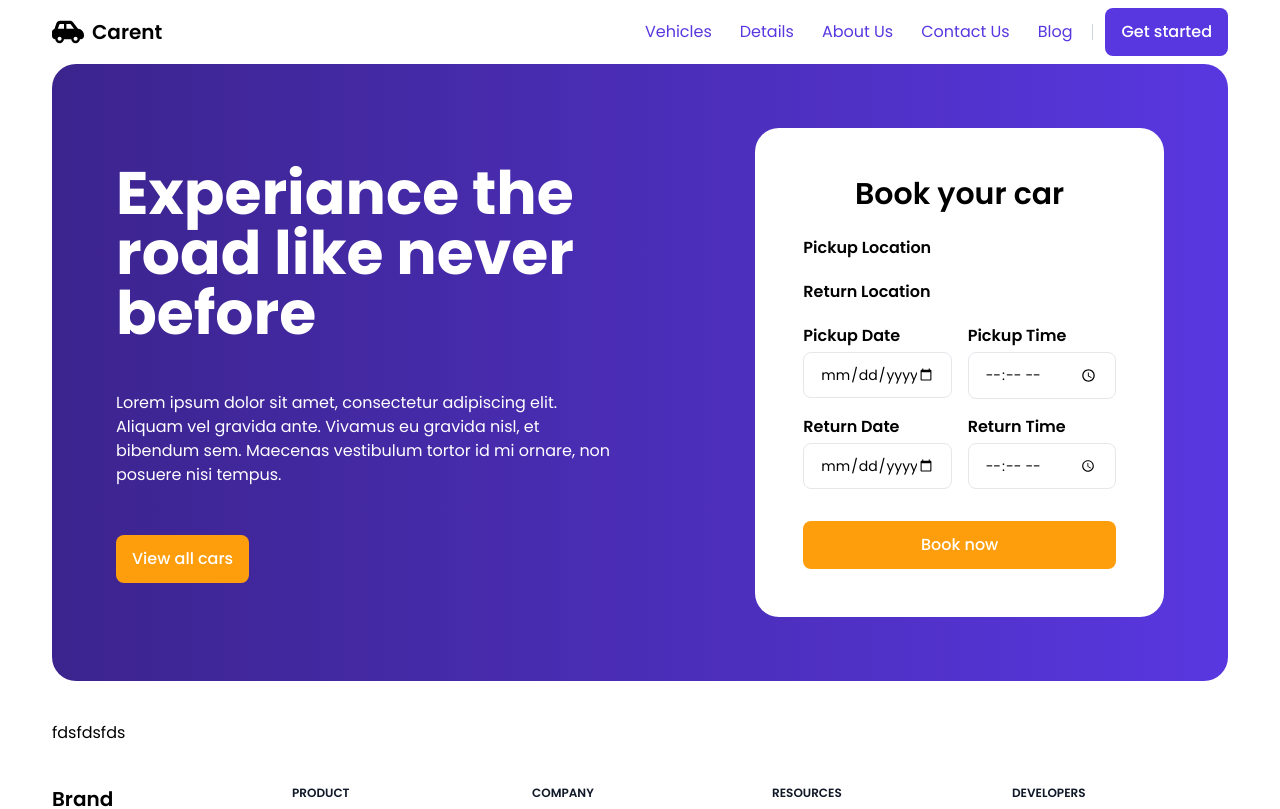
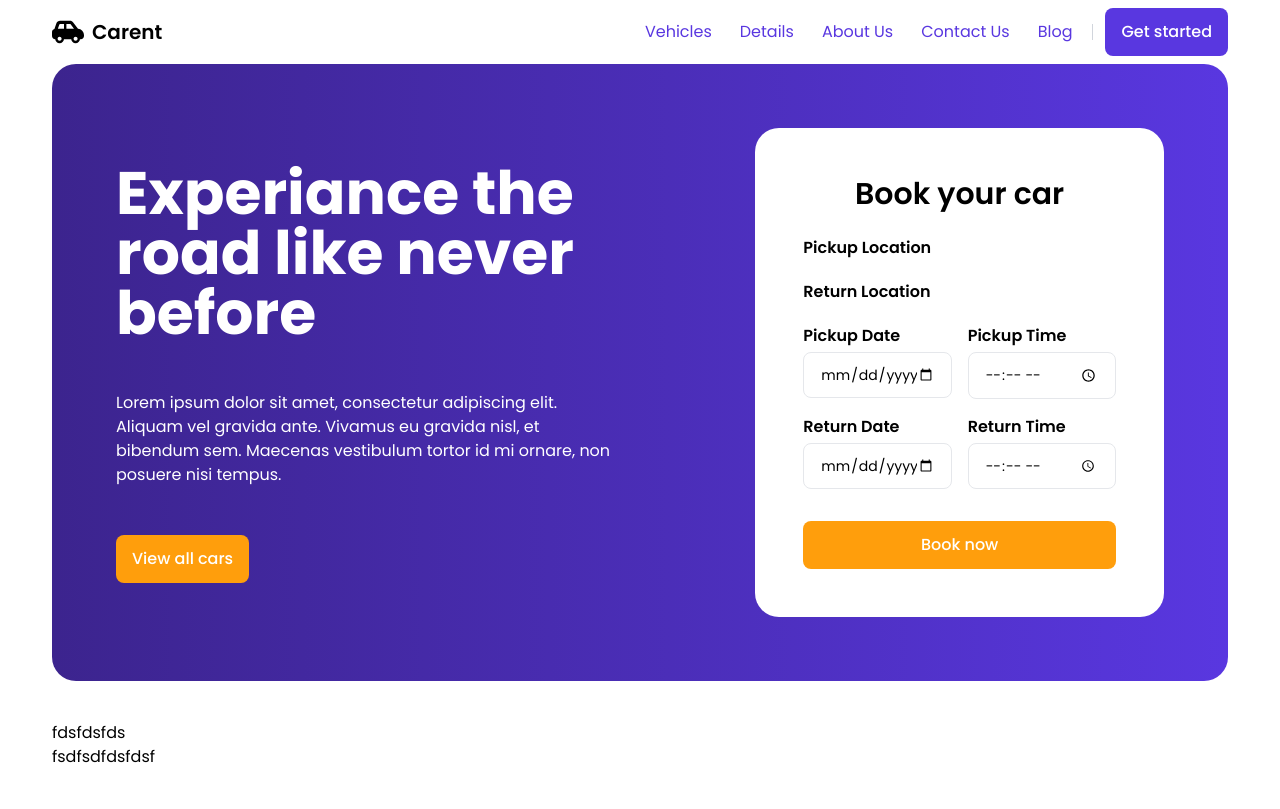
Before and after one commit to daniblagojevic/carent, a Next.js app: page / in a window 1280 px wide. Shown: the top 809 px of the page. Built offline with nearby package versions, Linux system fonts and the light colour scheme.

Commit message:
second commit

```diff
--- a/app/page.tsx
+++ b/app/page.tsx
@@ -30,6 +30,7 @@ export default function Home() {
                 <div className="pb-2 md:pb-10">
                     <div className="container">
                         fdsfdsfds
+                        <div>fsdfsdfdsfdsf</div>
                     </div>
                 </div>
             </section>
```
